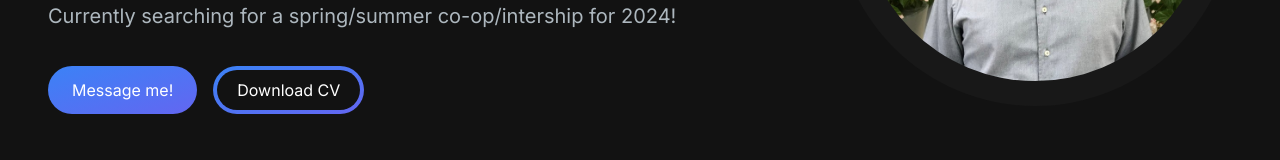
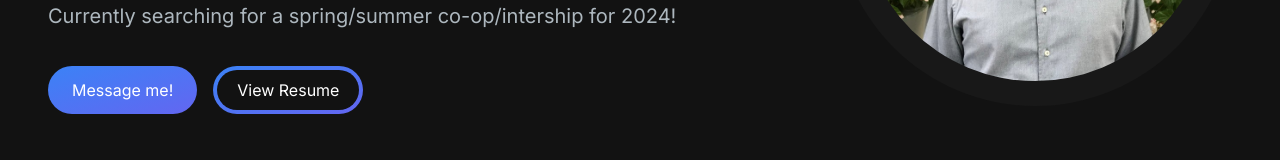
Before and after one commit to yurisbittencourt/portfolio, a Next.js app: page / in a window 1280 px wide. Shown: the part 478-638 px from the top of the page. Built offline with nearby package versions, Linux system fonts and the light colour scheme.

Commit message:
added resume

```diff
--- a/app/components/HeroSection.jsx
+++ b/app/components/HeroSection.jsx
@@ -47,11 +47,11 @@ const HeroSection = () => {
               Message me!
             </Link>
             <Link
-              href="/"
+              href="/cv.pdf"
               className="px-1 inline-block py-1 w-full sm:w-fit rounded-full bg-gradient-to-br from-primary-500 to-secondary-500 hover:bg-slate-800 text-white mt-3"
             >
               <span className="block bg-[#121212] hover:bg-slate-800 rounded-full px-5 py-2">
-                Download CV
+                View Resume
               </span>
             </Link>
           </div>
```
Also changed, not shown: 1 other file (tests, documents, lock files or other folders).
